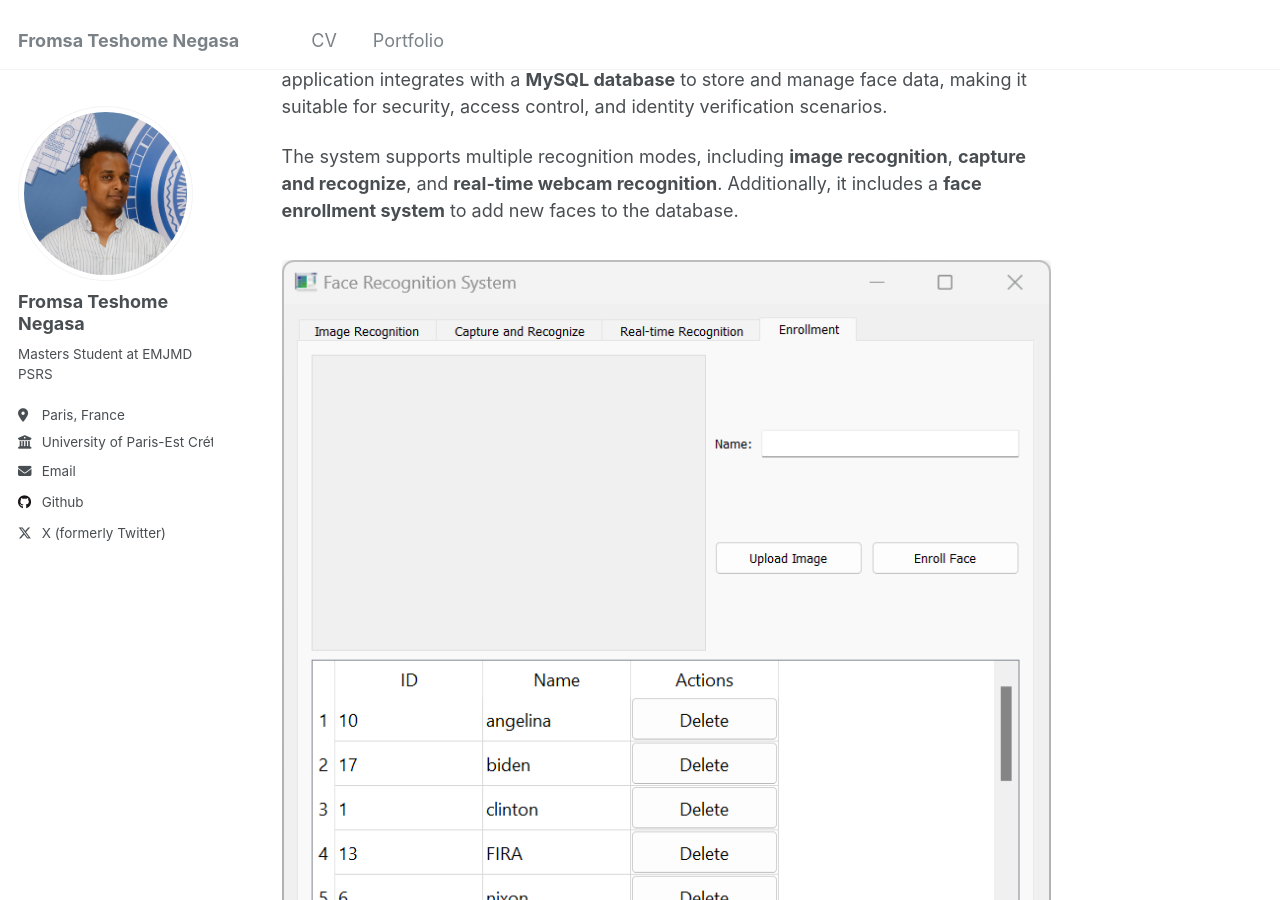
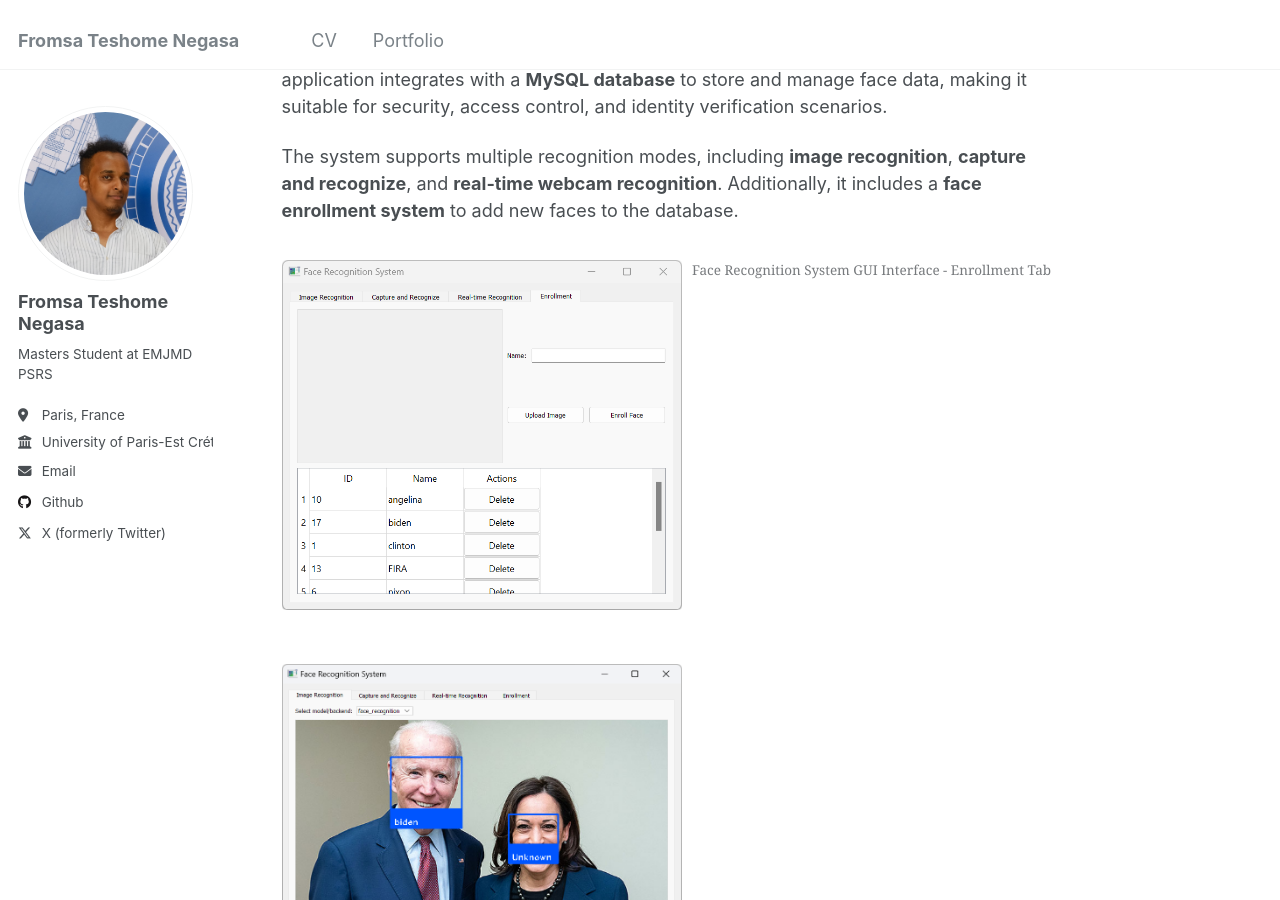
Before and after one commit to PHYRA47/phyra47.github.io, a Jekyll site: the page built from _portfolio/portfolio-2.md, in a window 1280 px wide and 900 px high, scrolled down 340 px. Built offline with Jekyll 4.4.1, drawn with Linux system fonts in a browser that asks for light colours.

Commit message:
Update image width handling in figure include for improved styling

```diff
--- a/_includes/figure.html
+++ b/_includes/figure.html
@@ -2,7 +2,7 @@
     {% if include.url %}
     <img src="{{ include.url }}"
          class="figure-img img-fluid rounded"
-         {% if include.width %}width="{{ include.width }}"{% endif %}
+         {% if include.width %}style="width: {{ include.width }};"{% endif %}
          alt="{{ include.caption }}">
     {% endif %}
     {% if include.caption %}
```
